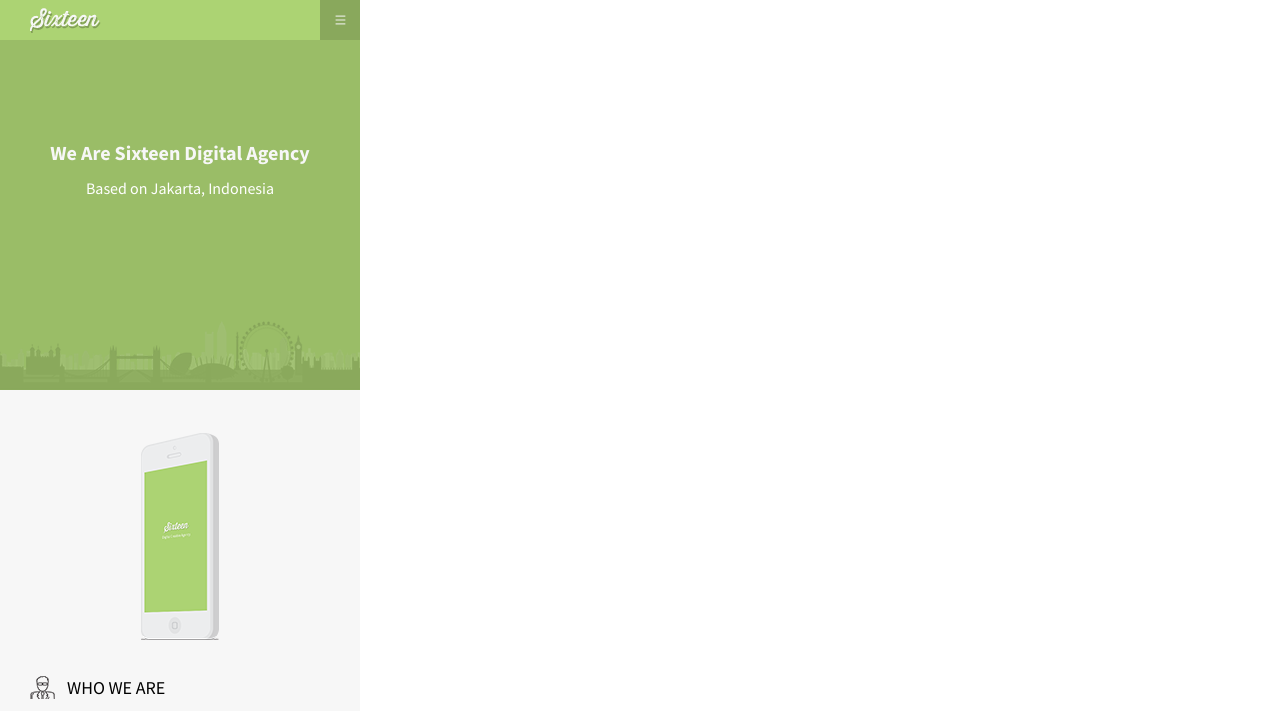
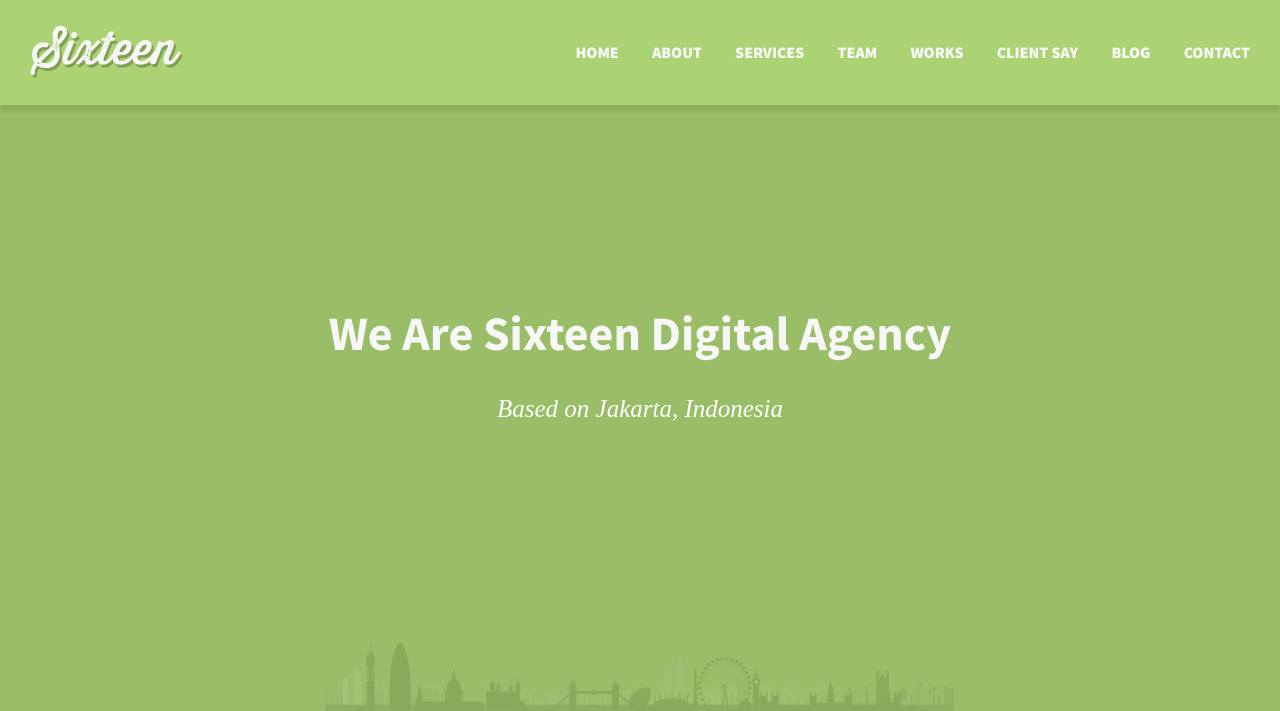
Before and after one commit to alyssa4327/Sixteen-Website, a plain HTML site: page index.html in a window 1280 px wide. Shown: the top 711 px of the page. Drawn offline with Linux system fonts and the light colour scheme.

Commit message:
Changes made
Changes made

```diff
--- a/index.html
+++ b/index.html
@@ -3,17 +3,28 @@
 <head>
     <meta charset="UTF-8">
     <title>We Are Sixteen Digital Agency</title>
-    <link href='https://fonts.googleapis.com/css?family=Source+Sans+Pro:400,700' rel='stylesheet' type='text/css'>
+    <link href='https://fonts.googleapis.com/css?family=Source+Sans+Pro:400,700,900' rel='stylesheet' type='text/css'>
     <link rel="stylesheet" href="main.css">
 </head>
 <body>
      <header>
    <a href="index.html" class="logo">
-   <img src="images/Sixteen---LOGO.png" alt="">
+   <img src="images/logo16large.png" alt="">
     </a>
-    <nav></nav>
+    <nav>
+      <div class="site-links">
+          <a href="">Home</a>
+          <a href="#about">About</a>
+          <a href="">Services</a>
+          <a href="">Team</a>
+          <a href="">Works</a>
+          <a href="">Client Say</a>
+          <a href="">Blog</a>
+          <a href="">Contact</a>
+           </div>
+    </nav>
     </header>
-<section class="greeting">
+<section id="about" class="greeting">
    <div>
     <h1>We Are Sixteen Digital Agency</h1>
     <span>Based on Jakarta, Indonesia</span>
@@ -178,14 +189,12 @@
   </div>
   <span>Join Our Newsletter for article Update</span>
   <a href="#">example@ipsum.com</a>
-  <div class="map">
-    <img src="images/map-png.png" alt="map">
-  </div>
+  <div class="map"></div>
 </section>
 <section class="contact">
   <h2>Contact</h2>
   <hr />
-  <form action="">
+  <form class="actionform"action="">
         <label for="name-input">Name</label>
           <input id="name-input" type="text">
         <label for="name-input">E-mail</label>
--- a/main.css
+++ b/main.css
@@ -434,19 +434,27 @@ html {
 	box-sizing: inherit;
 }
 
+
 body {
-    width: 360px;
+
     margin: 0;
     font-family: 'Source Sans Pro';
 }
 header {
     background-color:#acd373;
     height: 40px;
-    position: relative;
+    box-shadow: 0 5px 5px rgba(0,0,0,.1);
+    position: fixed;
+    z-index: 1;
+    width:100%;
 }
 .logo {
     display: inline-block;
     margin: 8px 0 0 30px;
+}
+
+.logo img {
+  height: 25px;
 }
 nav{
     background-color:#89a85c;
@@ -469,19 +477,34 @@ section {
 /*greeting section*/
 
 .greeting {
-    background:#9abd67 url(images/bkg-silhouette.png)no-repeat bottom;
+    background:#9abd67 url(images/silhouette-large.png)no-repeat bottom;
+    background-size: auto 85px;
     height: 350px;
     position: relative;
     text-align: center;
     color: #fff;
 }
 
+.greeting > div {
+    position: absolute;
+    top: 50%;
+    transform: translateY(-50%);
+    left: 0;
+    right: 0
+}
+
 .greeting h1 {
-    margin-top: 70px;
     font-size: 20px;
     font-weight: 600;
     color: #f7f7f7;
     text-align: center;
+    margin-top: 0;
+}
+
+.greeting span {
+  font-style: italic;
+  font-size: 13px;
+  font-family: 'Droid Serif','Times New Roman',serif
 }
 
 /*who we are*/
@@ -855,3 +878,107 @@ ul li {
   vertical-align: top;
 }
 */
+
+
+/*//movetocontactsectiontocss//*/
+
+.actionform {
+  max-width: 570;
+  margin:0 auto;
+}
+
+
+/*movetonav/header*/
+
+.site-links {
+  display:none;
+}
+
+/*Media Queries*/
+/* Default styles first then media queries */
+@media screen and (min-width: 400px)  {}
+
+  @media screen and (min-width: 600px) {
+    .greeting {
+      height: 570px;
+    }
+
+
+  }
+
+@media screen and (min-width: 1000px) {
+
+  .logo {
+    margin-top: 25px;
+  }
+
+  .logo img {
+    height: auto;
+  }
+  .greeting {
+/*    background-size: auto 216px;*/
+/*    background: cover;*/
+    height: 725px;
+    }
+
+  h2 {
+    font-size: 1.667em;
+}
+
+.iphone {
+  float: right;
+
+}
+
+  header {
+    height: 105px;
+
+  }
+
+nav {
+  width: auto;
+  height:100%;
+  background: transparent;
+}
+
+.site-links {
+  display: block;
+}
+
+  .site-links a{
+    color: #f7f7f7;
+    font-size: 1em;
+    font-weight: 900;
+    text-decoration: none;
+    text-transform: uppercase;
+    line-height: 105px;
+    margin-right: 30px;
+  }
+
+  .greeting h1 {
+    font-size: 48px;
+  }
+
+  .greeting span {
+    font-size: 25px;
+  }
+
+  }
+
+
+.map {
+  height: 130px;
+  background-image: url(images/map-png.png) no-repeat center;
+  background-size: cover;
+}
+
+/*flex example*/
+
+/*
+
+.greeting {
+  display: flex;
+  flex-direction: column;
+  justify-content: center;
+}
+*/
```
Also changed, not shown: images/logo16large.png (added), images/mapbig.jpg (added), images/silhouette-large.png (added).
